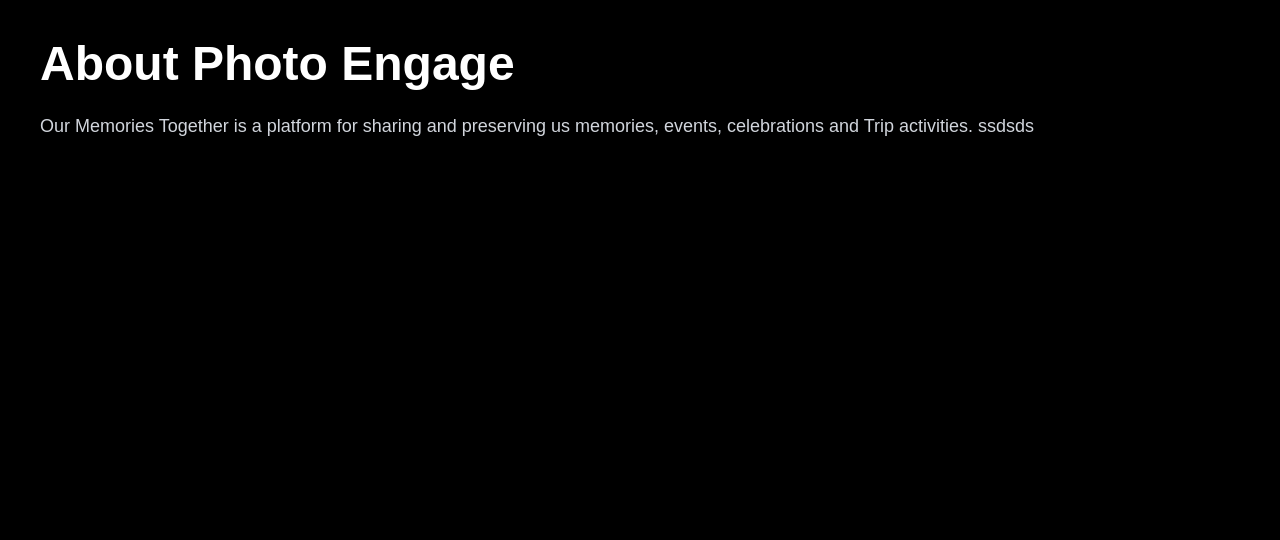
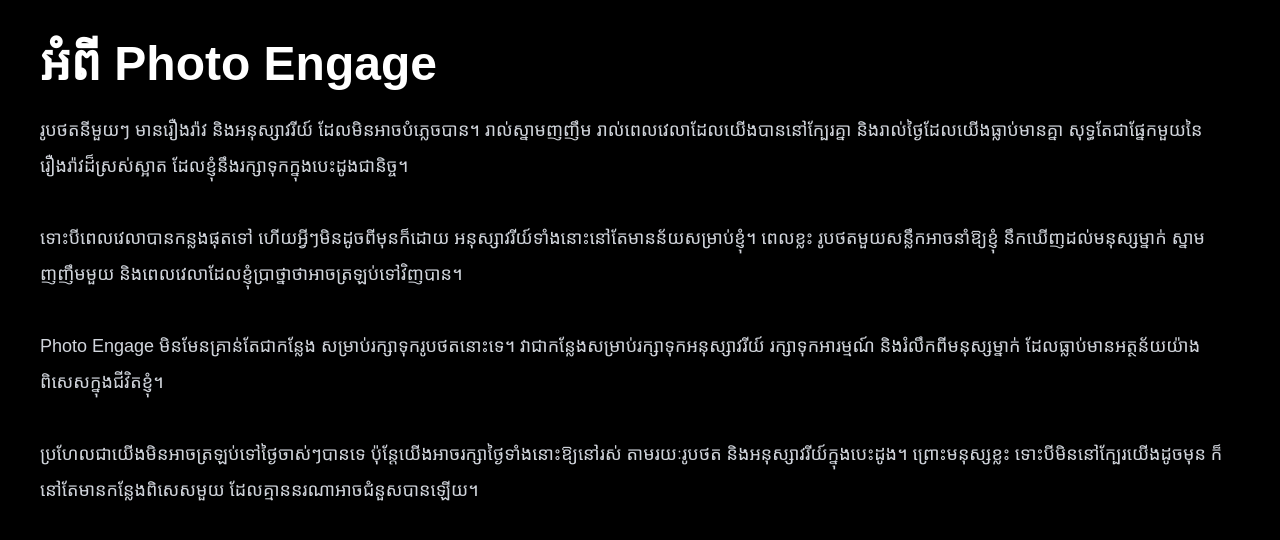
Before and after one commit to kachheangveng7-dot/veng-photo, a Next.js app: page /about in a window 1280 px wide. Shown: the top 540 px of the page. Built offline with nearby package versions, Linux system fonts and the light colour scheme.

Commit message:
Update website

```diff
--- a/app/about/page.tsx
+++ b/app/about/page.tsx
@@ -2,12 +2,42 @@
   return (
     <main className="min-h-screen bg-black text-white p-10">
       <h1 className="text-5xl font-bold mb-6">
-        About Photo Engage
+        អំពី Photo Engage
       </h1>
 
-      <p className="text-gray-300 text-lg">
-        Our Memories Together is a platform for sharing and preserving us memories,
-        events, celebrations and Trip activities. ssdsds
+      <p className="text-gray-300 text-lg leading-9">
+        រូបថតនីមួយៗ មានរឿងរ៉ាវ និងអនុស្សាវរីយ៍
+        ដែលមិនអាចបំភ្លេចបាន។ រាល់ស្នាមញញឹម
+        រាល់ពេលវេលាដែលយើងបាននៅក្បែរគ្នា
+        និងរាល់ថ្ងៃដែលយើងធ្លាប់មានគ្នា
+        សុទ្ធតែជាផ្នែកមួយនៃរឿងរ៉ាវដ៏ស្រស់ស្អាត
+        ដែលខ្ញុំនឹងរក្សាទុកក្នុងបេះដូងជានិច្ច។
+
+        <br /><br />
+
+        ទោះបីពេលវេលាបានកន្លងផុតទៅ
+        ហើយអ្វីៗមិនដូចពីមុនក៏ដោយ
+        អនុស្សាវរីយ៍ទាំងនោះនៅតែមានន័យសម្រាប់ខ្ញុំ។
+        ពេលខ្លះ រូបថតមួយសន្លឹកអាចនាំឱ្យខ្ញុំ
+        នឹកឃើញដល់មនុស្សម្នាក់ ស្នាមញញឹមមួយ
+        និងពេលវេលាដែលខ្ញុំប្រាថ្នាថាអាចត្រឡប់ទៅវិញបាន។
+
+        <br /><br />
+
+        Photo Engage មិនមែនគ្រាន់តែជាកន្លែង
+        សម្រាប់រក្សាទុករូបថតនោះទេ។
+        វាជាកន្លែងសម្រាប់រក្សាទុកអនុស្សាវរីយ៍
+        រក្សាទុកអារម្មណ៍ និងរំលឹកពីមនុស្សម្នាក់
+        ដែលធ្លាប់មានអត្ថន័យយ៉ាងពិសេសក្នុងជីវិតខ្ញុំ។
+
+        <br /><br />
+
+        ប្រហែលជាយើងមិនអាចត្រឡប់ទៅថ្ងៃចាស់ៗបានទេ
+        ប៉ុន្តែយើងអាចរក្សាថ្ងៃទាំងនោះឱ្យនៅរស់
+        តាមរយៈរូបថត និងអនុស្សាវរីយ៍ក្នុងបេះដូង។
+        ព្រោះមនុស្សខ្លះ ទោះបីមិននៅក្បែរយើងដូចមុន
+        ក៏នៅតែមានកន្លែងពិសេសមួយ
+        ដែលគ្មាននរណាអាចជំនួសបានឡើយ។
       </p>
     </main>
   );
```
